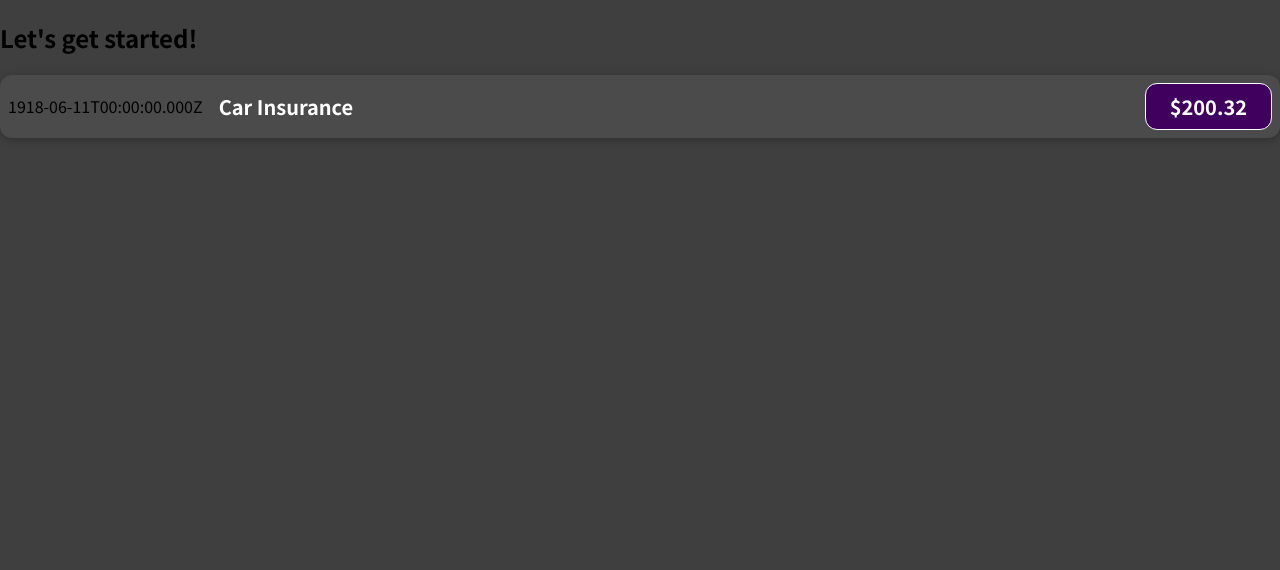
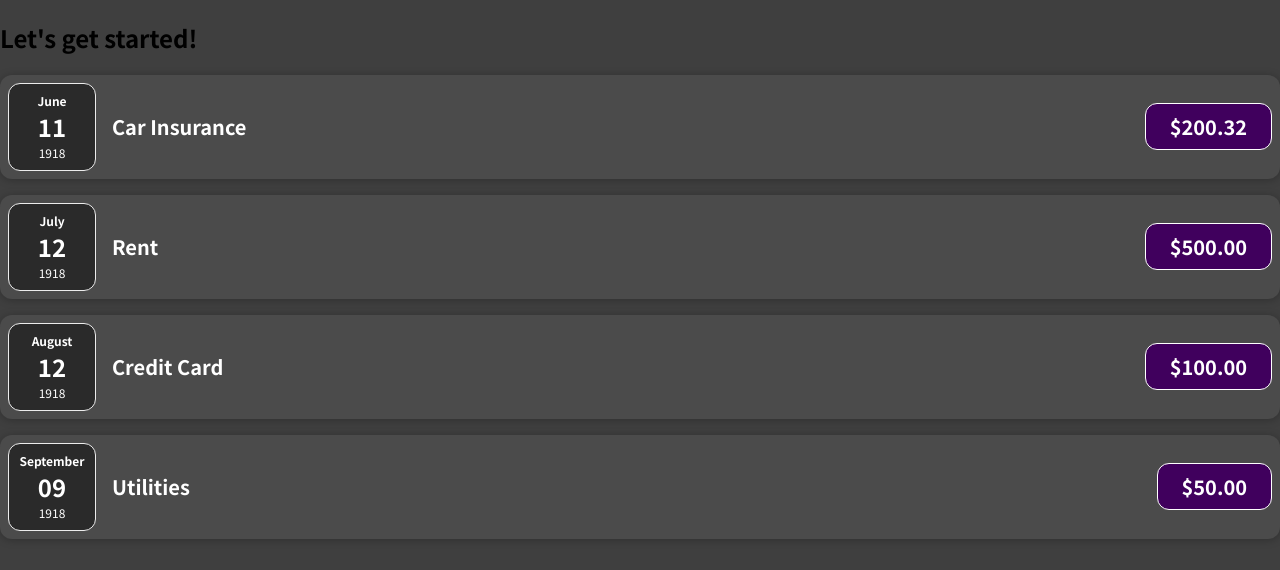
Before and after one commit to angeldeniz11235/udemy-react-basics-components, a JavaScript app: page / in a window 1280 px wide. Shown: the top 570 px of the page. Built offline with nearby package versions, Linux system fonts and the light colour scheme.

Commit message:
on lesson 40

```diff
--- a/src/App.js
+++ b/src/App.js
@@ -1,9 +1,55 @@
-import ExpenseItem  from "./components/ExpenseItem";
+import ExpenseItem from "./components/ExpenseItem";
 function App() {
+  const expenses = [
+    {
+      id: "e1",
+      title: "Car Insurance",
+      amount: "$200.32",
+      date: new Date(12, 11, 2019),
+    },
+    {
+      id: "e2",
+      title: "Rent",
+      amount: "$500.00",
+      date: new Date(12, 12, 2019),
+    },
+    {
+      id: "e3",
+      title: "Credit Card",
+      amount: "$100.00",
+      date: new Date(12, 13, 2019),
+    },
+    {
+      id: "e4",
+      title: "Utilities",
+      amount: "$50.00",
+      date: new Date(12, 14, 2019),
+    },
+  ];
+
   return (
     <div>
       <h2>Let's get started!</h2>
-      <ExpenseItem> </ExpenseItem>
+      <ExpenseItem
+        title={expenses[0].title}
+        amount={expenses[0].amount}
+        date={expenses[0].date}
+      />
+      <ExpenseItem
+        title={expenses[1].title}
+        amount={expenses[1].amount}
+        date={expenses[1].date}
+      />
+      <ExpenseItem
+        title={expenses[2].title}
+        amount={expenses[2].amount}
+        date={expenses[2].date}
+      />
+      <ExpenseItem
+        title={expenses[3].title}
+        amount={expenses[3].amount}
+        date={expenses[3].date}
+      />
     </div>
   );
 }
--- /dev/null
+++ b/src/components/Card.css
@@ -0,0 +1,4 @@
+.card{
+    border-radius: 12px;
+    box-shadow: 0 1px 8px rgba(0, 0, 0, 0.25);
+}
--- /dev/null
+++ b/src/components/Card.js
@@ -0,0 +1,8 @@
+import "./Card.css";
+
+function Card(props) {
+  const classes = "card " + props.className;
+  return <div className={classes}>{props.children}</div>;
+}
+
+export default Card;
--- /dev/null
+++ b/src/components/ExpenseDate.css
@@ -0,0 +1,26 @@
+.expense-date {
+  display: flex;
+  flex-direction: column;
+  width: 5.5rem;
+  height: 5.5rem;
+  border: 1px solid #ececec;
+  background-color: #2a2a2a;
+  color: white;
+  border-radius: 12px;
+  align-items: center;
+  justify-content: center;
+}
+
+.expense-date__month {
+  font-size: 0.75rem;
+  font-weight: bold;
+}
+
+.expense-date__year {
+  font-size: 0.75rem;
+}
+
+.expense-date__day {
+  font-size: 1.5rem;
+  font-weight: bold;
+}
--- /dev/null
+++ b/src/components/ExpenseDate.js
@@ -0,0 +1,18 @@
+import './ExpenseDate.css';
+
+function ExpenseDate(props) {
+
+  const month = props.date.toLocaleString('en-US', { month: 'long' });
+  const day = props.date.toLocaleString('en-US', { day: '2-digit' });
+  const year = props.date.getFullYear();
+
+  return(
+      <div className="expense-date">
+        <div className="expense-date__month">{month}</div>
+        <div className="expense-date__day">{day}</div>
+        <div className="expense-date__year">{year}</div>
+      </div>
+  )
+}
+
+export default ExpenseDate;
--- a/src/components/ExpenseItem.css
+++ b/src/components/ExpenseItem.css
@@ -2,10 +2,8 @@
   display: flex;
   justify-content: space-between;
   align-items: center;
-  box-shadow: 0 2px 8px rgba(0, 0, 0, 0.25);
   padding: 0.5rem;
   margin: 1rem 0;
-  border-radius: 12px;
   background-color: #4b4b4b;
 }
 
--- a/src/components/ExpenseItem.js
+++ b/src/components/ExpenseItem.js
@@ -1,18 +1,17 @@
+import ExpenseDate from './ExpenseDate';
+import Card from './Card';
 import './ExpenseItem.css';
 
-function ExpenseItem() {
-    const expenseDate = new Date(12, 11, 2019);
-    const expenseTitle = 'Car Insurance';
-    const expenseAmount = '$200.32';
+function ExpenseItem(props) {
 
   return (
-    <div className="expense-item">
-      <div>{expenseDate.toISOString()}</div>
+    <Card className="expense-item">
+      <ExpenseDate date={props.date} />
       <div className="expense-item__description">
-        <h2>{expenseTitle}</h2>
-        <div className="expense-item__price">{expenseAmount}</div>
+        <h2>{props.title}</h2>
+        <div className="expense-item__price">{props.amount}</div>
       </div>
-    </div>
+    </Card>
   );
 }
 
```
Also changed, not shown: 1 other file (tests, documents, lock files or other folders).
